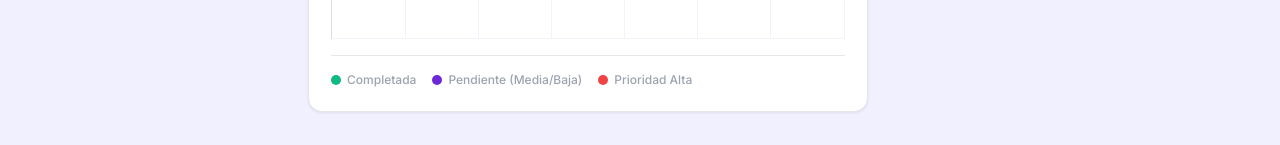
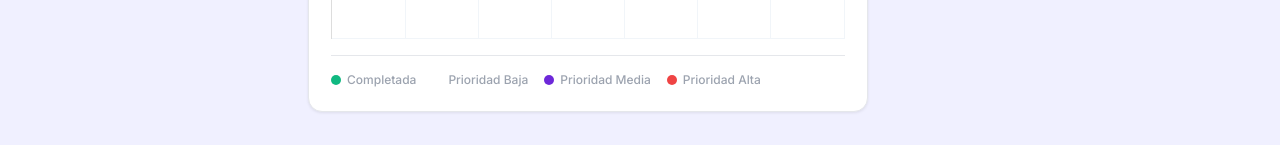
Before and after one commit to caceresdiegoleonel1986/ProyectoM4_CaceresDiego, a React (Vite) app: page /agenda in a window 1280 px wide. Shown: the part 885-1030 px from the top of the page. Built offline with nearby package versions, Linux system fonts and the light colour scheme; no server answers; the database is empty; sample sign-in values are in the browser's storage.

Commit message:
feat(ui): agregar leyenda y badges de prioridad en Agenda

```diff
--- a/src/components/Agenda.tsx
+++ b/src/components/Agenda.tsx
@@ -194,7 +194,10 @@ export default function Agenda() {
                             <span className="legend-dot dot-green"></span> Completada
                         </span>
                         <span className="legend-item">
-                            <span className="legend-dot dot-purple"></span> Pendiente (Media/Baja)
+                            <span className="legend-dot dot-blue"></span> Prioridad Baja
+                        </span>
+                        <span className="legend-item">
+                            <span className="legend-dot dot-purple"></span> Prioridad Media
                         </span>
                         <span className="legend-item">
                             <span className="legend-dot dot-red"></span> Prioridad Alta
@@ -315,6 +318,9 @@ export default function Agenda() {
                                             {task.priority === "low" && (
                                                 <span className="badge badge-muted">Baja</span>
                                             )}
+                                            {!task.completed && task.priority === "medium" && (
+                                                <span className="badge badge-purple">Media</span>
+                                            )}
                                         </div>
                                     </div>
 
```
